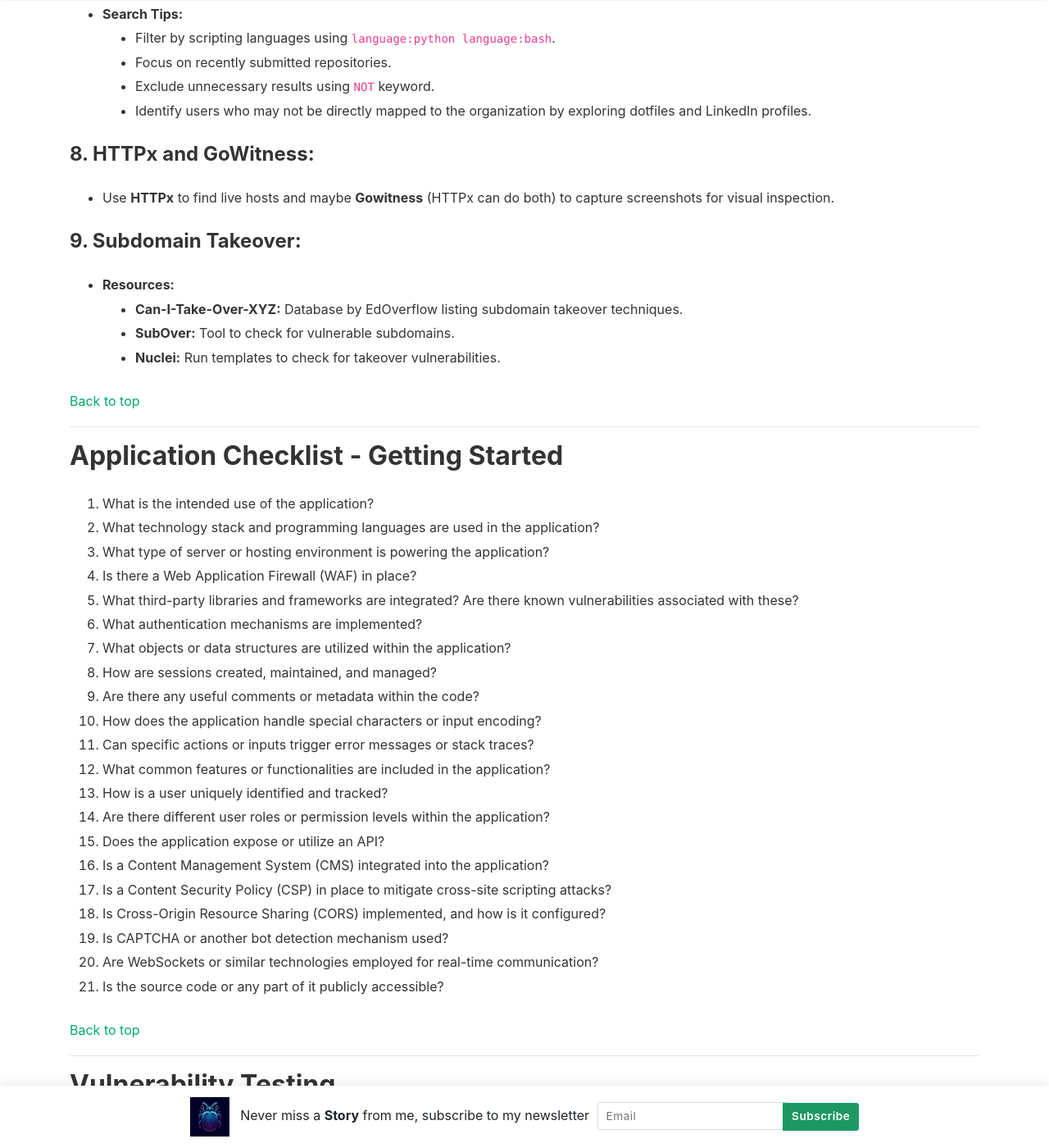
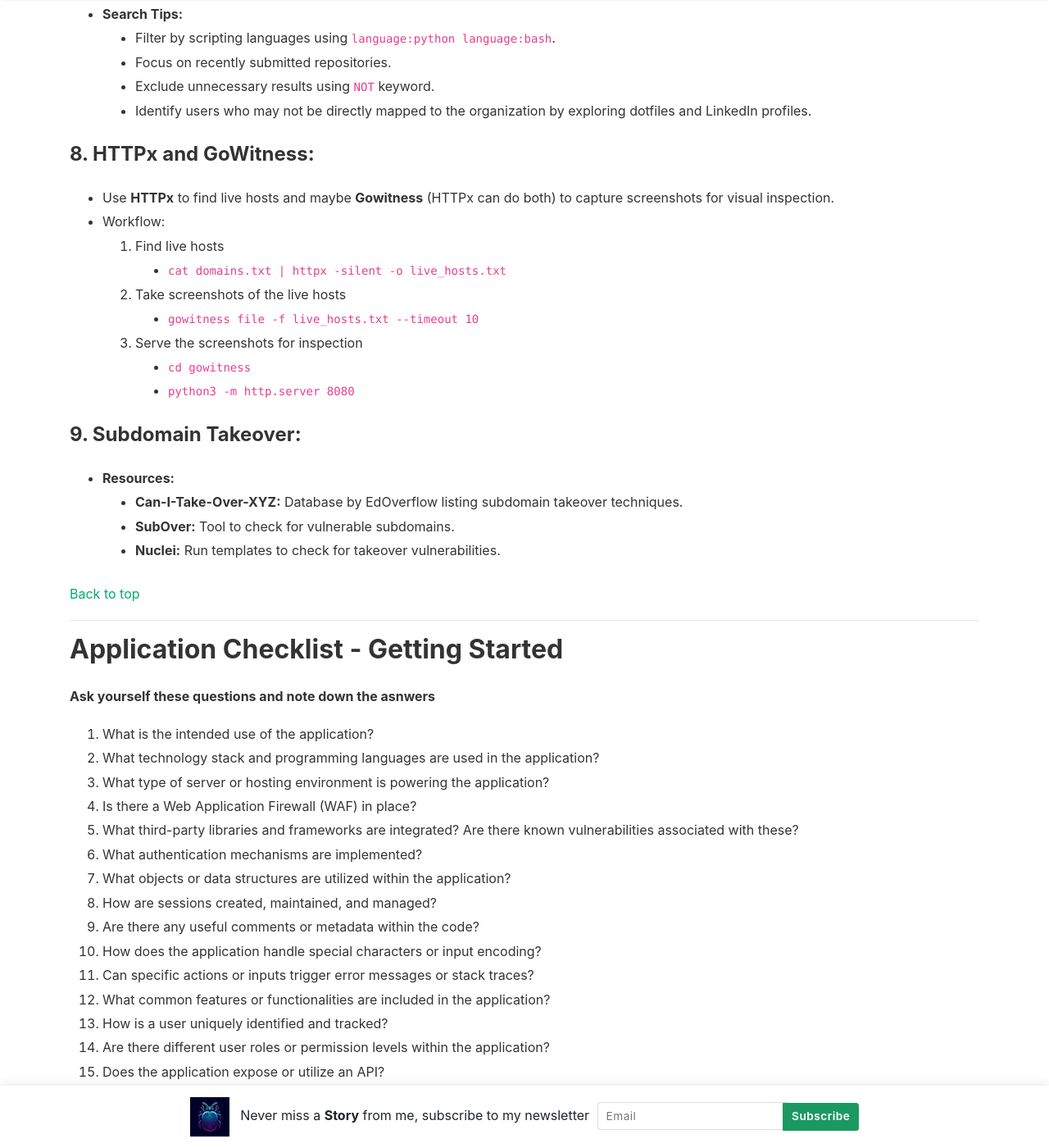
Before and after one commit to Turbul3nce/Turbul3nce.github.io, a Jekyll site: the page built from _pages/info.md, in a window 1280 px wide and 1400 px high, scrolled down 2896 px. Shown: the whole window at 82% size. Built offline with Jekyll 4.4.1, drawn with Linux system fonts in a browser that asks for light colours; nearby versions of some CDN libraries.

Commit message:
Update info.md

````diff
--- a/_pages/info.md
+++ b/_pages/info.md
@@ -109,6 +109,15 @@ comments: false
 
 #### 8. HTTPx and GoWitness:
    - Use **HTTPx** to find live hosts and maybe **Gowitness** (HTTPx can do both) to capture screenshots for visual inspection.
+   - Workflow:
+     1. Find live hosts
+        - ```cat domains.txt | httpx -silent -o live_hosts.txt```
+     3. Take screenshots of the live hosts
+        - ```gowitness file -f live_hosts.txt --timeout 10```
+     3. Serve the screenshots for inspection
+       - ```cd gowitness```
+       - ```python3 -m http.server 8080```
+
 
 #### 9. Subdomain Takeover:
    - **Resources:**
@@ -123,6 +132,8 @@ comments: false
 
 ## Application Checklist - Getting Started
 
+<b>Ask yourself these questions and note down the asnwers</b>
+<br>
 1. What is the intended use of the application?
 2. What technology stack and programming languages are used in the application?
 4. What type of server or hosting environment is powering the application?
````
